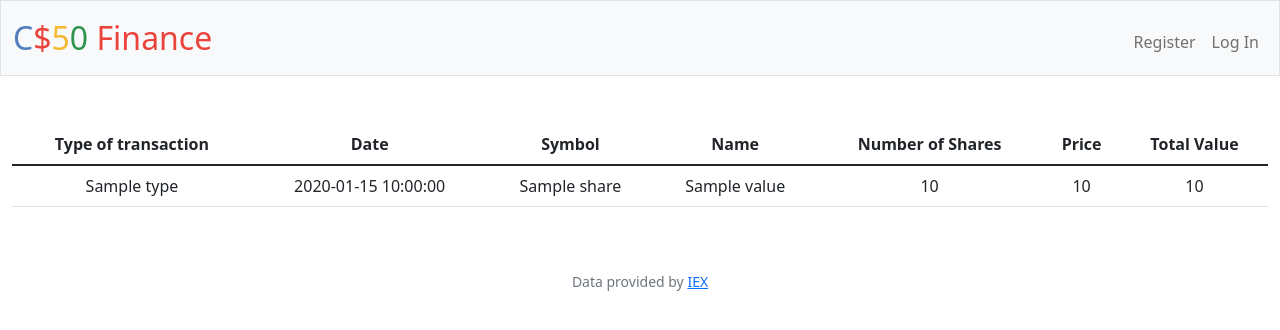
After one commit to mtsmrnd/cs50-finance, a Flask app: template templates/history.html in a window 1280 px wide. The commit adds this page. Shown: the top 330 px of the page. Run offline with Flask 2, Linux system fonts and the light colour scheme; the template is opened without the code that fills it: most values are stand-ins (such as "Sample title", 1, 10 or a date in 2020); some libraries are stand-ins or nearby versions.

Commit message:
add history page with correct information

```diff
--- a/app.py
+++ b/app.py
@@ -102,7 +102,26 @@ def buy():
 @login_required
 def history():
     """Show history of transactions"""
-    return apology("TODO")
+    user = session["user_id"]
+    """GET DATA FOR TABLE"""
+    test = db.execute("SELECT * FROM transactions WHERE user_id = ? ORDER BY transaction_time DESC", user)
+    history = []
+    dictList = []
+    keys = ["name", "time", "share", "qty", "type", "price", "total"]
+    for i in range(len(test)):
+        history.append(lookup(test[i]["share_symbol"])["name"])
+        history.append(test[i]["transaction_time"])
+        history.append(test[i]["share_symbol"])
+        history.append(test[i]["share_qty"])
+        if test[i]["share_qty"] < 0:
+            history.append("Sell")
+        else:
+            history.append("Buy")
+        history.append(usd(test[i]["share_price"]))
+        history.append(usd(test[i]["share_qty"] * test[i]["share_price"]))
+        dictList.append(dict(zip(keys, history)))
+        history.clear()
+    return render_template("history.html", test=dictList)
 
 
 @app.route("/login", methods=["GET", "POST"])
--- /dev/null
+++ b/templates/history.html
@@ -0,0 +1,35 @@
+{% extends "layout.html" %}
+
+{% block title %}
+History
+{% endblock %}
+
+{% block main %}
+<table class="table">
+    <thead>
+        <tr>
+            <th scope="col">Type of transaction</th>
+            <th scope="col">Date</th>
+            <th scope="col">Symbol</th>
+            <th scope="col">Name</th>
+            <th scope="col">Number of Shares</th>
+            <th scope="col">Price</th>
+            <th scope="col">Total Value</th>
+        </tr>
+    </thead>
+    <tbody>
+        {% for value in test %}
+        <tr scope="raw">
+            <td>{{ value.type }}</td>
+            <td>{{ value.time }}</td>
+            <td>{{ value.share }}</td>
+            <td>{{ value.name }}</td>
+            <td>{{ value.qty }}</td>
+            <td>{{ value.price }}</td>
+            <td>{{ value.total }}</td>
+        </tr>
+        {% endfor %}
+    </tbody>
+</table>
+
+{% endblock %}
--- a/templates/sell.html
+++ b/templates/sell.html
@@ -1,7 +1,7 @@
 {% extends "layout.html" %}
 
 {% block title %}
-    Buy stocks
+    Sell stocks
 {% endblock %}
 
 {% block main %}
```
Also changed, not shown: helpers.py (+27 -19 lines), finance.db, 4 other files.
